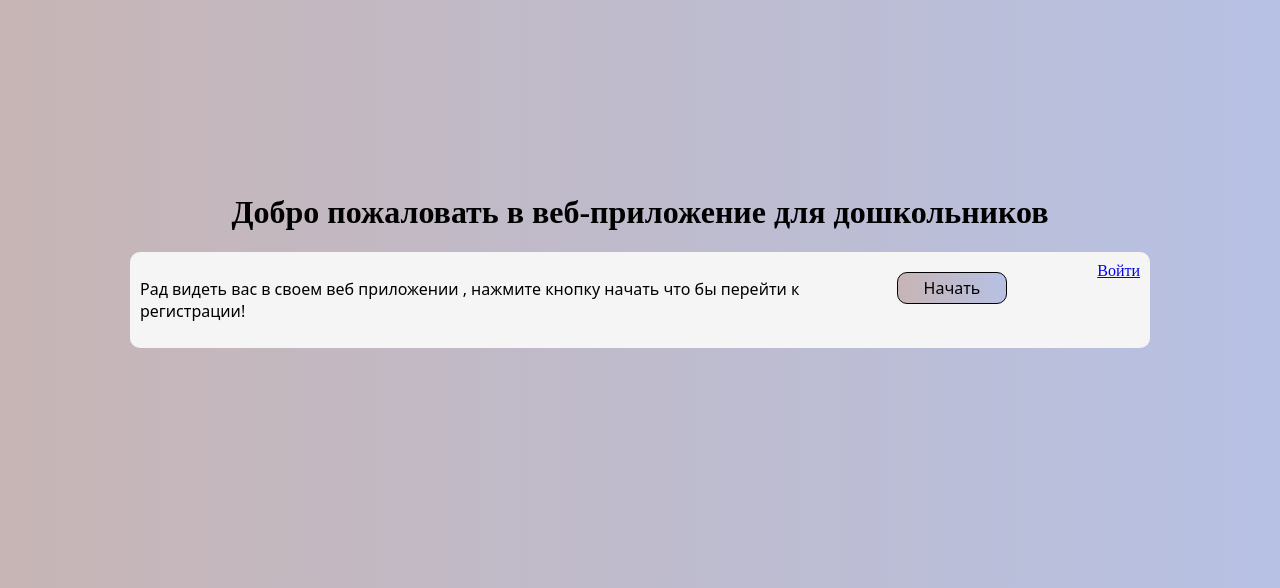
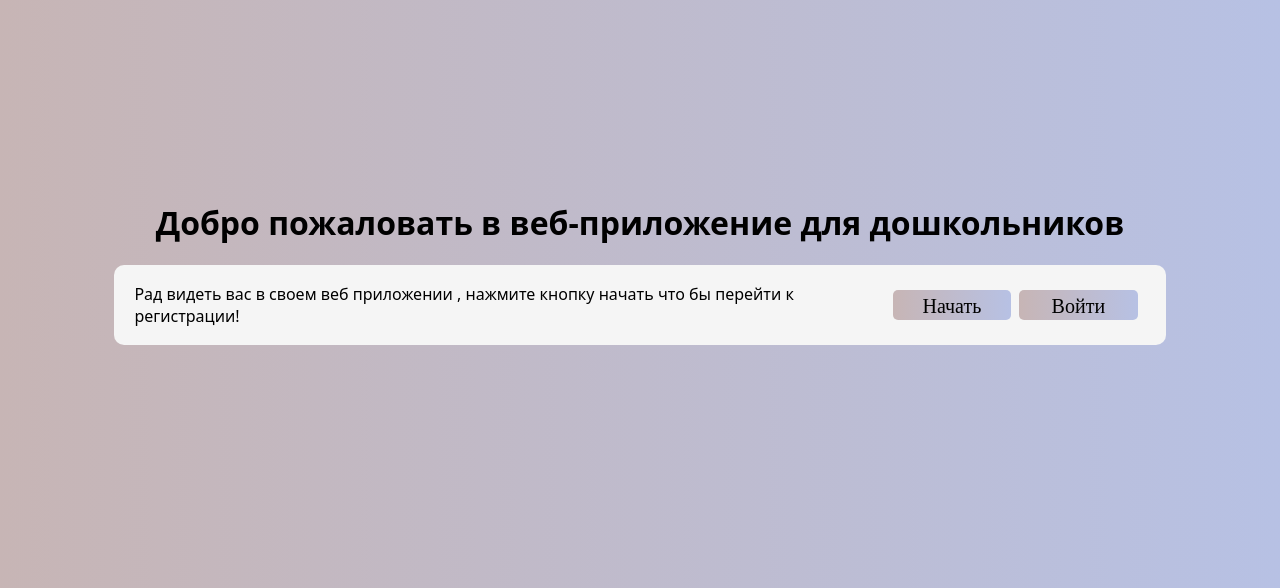
Before and after one commit to qeeweex/web_app_for_preschoolers, a Flask app: page / in a window 1280 px wide. Shown: the part 143-731 px from the top of the page. Run offline with Flask 3, Linux system fonts and the light colour scheme.

Commit message:
изменил дизайн кнопок

```diff
--- a/static/style/style.css
+++ b/static/style/style.css
@@ -21,37 +21,54 @@ body {
 }
 
 .hello {
-    width: 1000px;
+    height: 80px;
+    background-color: whitesmoke;
     border-radius: 10px;
+    padding-left: 20px;
+    padding-right: 20px;
+    width: 80%;
+    min-width: 320px;
+    margin-bottom: 5px;
     display: flex;
-    justify-content: center;
-    margin-bottom: 10px;
-    background-color: whitesmoke;
-    padding: 10px;
+    justify-content: flex-end;
+    align-items: center;
 }
 
 .begin {
     height: 20px;
-    width: 100px;
+    width: 110px;
+    background-color: #bcc8f1;
+    background: linear-gradient(to right, #c7b5b5, #b7c1e4);
     padding: 5px;
     text-decoration: none;
+    font-size: 20px;
+    border-radius: 5px;
+    margin-right: 8px;
+    text-align: center;
+    color: black;
+}
+
+.login {
+    height: 20px;
+    width: 110px;
     background-color: #bcc8f1;
     background: linear-gradient(to right, #c7b5b5, #b7c1e4);
-    border-radius: 10px;
-    display: inline-flex;
-    flex-direction: column;
-    align-items: center;
-    justify-content: center;
-    margin-right: 90px;
-    color: #000;
+    padding: 5px;
     text-decoration: none;
-    border: 1px solid #000;
-    margin-left: auto;
-    padding: center;
-    margin-top: 10px;
-    font-family: system-ui, -apple-system, BlinkMacSystemFont, 'Segoe UI', Roboto, Oxygen, Ubuntu, Cantarell, 'Open Sans', 'Helvetica Neue', sans-serif
+    font-size: 20px;
+    border-radius: 5px;
+    margin-right: 8px;
+    text-align: center;
+    color: black;
+
 }
 
+h1 {
+    display: flex;
+    justify-content: center;
+    font-family:system-ui, -apple-system, BlinkMacSystemFont, 'Segoe UI', Roboto, Oxygen, Ubuntu, Cantarell, 'Open Sans', 'Helvetica Neue', sans-serif
+
+}
 
 .greetings {
     display: flex;
```
